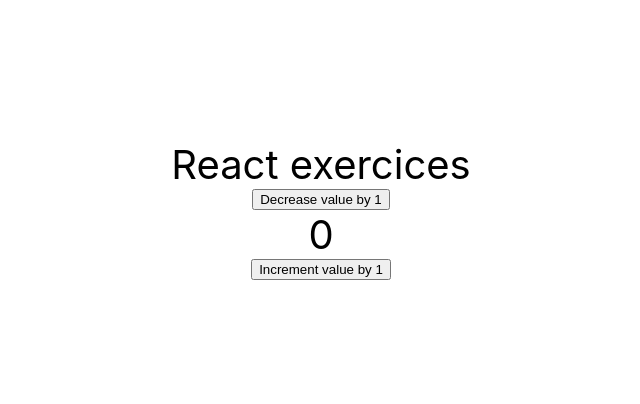
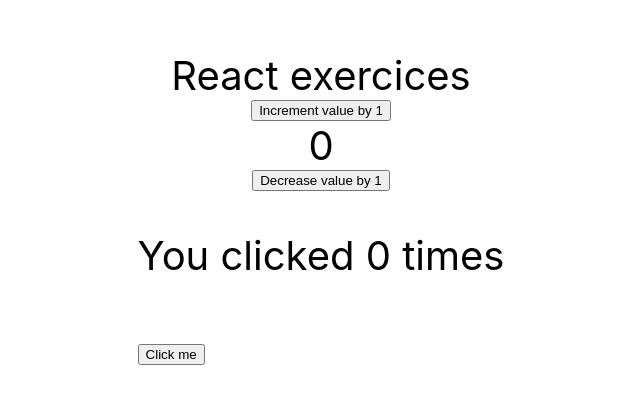
Before and after one commit to BobliHH/exercitiiReact, a React (Create React App) app: page / in a window 1280 px wide. Shown: the part 190-594 px from the top of the page, without its empty margins (319-959 px from the left). Built offline with nearby package versions, Linux system fonts and the light colour scheme.

Commit message:
created a click counter

```diff
--- a/src/components/App.jsx
+++ b/src/components/App.jsx
@@ -1,7 +1,16 @@
 import { useState } from 'react';
+import { useEffect } from 'react';
+
 
 export const App = () => {
   const [value, setValue] = useState(0);
+  const [value1, setValue1] = useState(0);
+  const [username, setUsername] = useState('');
+  const [todos, setTodos] = useState([{ text: 'Learn hooks' }]);
+  const [isModalOpen, setIsModalOpen] = useState(false);
+  useEffect(() => {
+    document.title = `You clicked ${value1} times`;
+  });
   return (
     <div
       className="container"
@@ -16,13 +25,18 @@
     >
       React exercices
       <div className="container">
+        <button type="button" onClick={() => setValue(value + 1)}>
+          Increment value by 1
+        </button>
+
+        {value}
         <button type="button" onClick={() => setValue(value - 1)}>
           Decrease value by 1
         </button>
-        {value}
-        <button type="button" onClick={() => setValue(value + 1)}>
-          Increment value by 1
-        </button>
+      </div>
+      <div>
+        <p>You clicked {value1} times</p>
+        <button onClick={() => setValue1(value1 + 1)}>Click me</button>
       </div>
     </div>
   );
```
